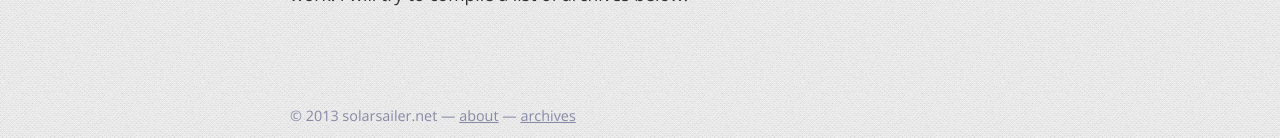
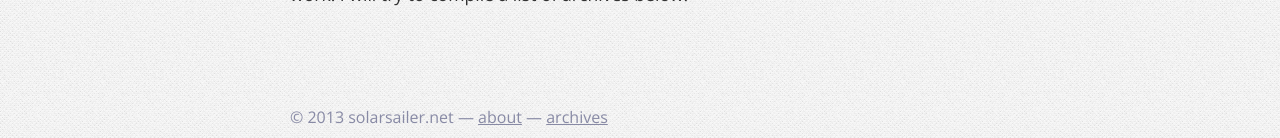
Before and after one commit to solarsailer/matthieuoger.com, a Jekyll site: the page built from _posts/1988-10-03-about.md, in a window 1280 px wide. Shown: the part 993-1131 px from the top of the page. Built offline with Jekyll 4.4.1, drawn with Linux system fonts in a browser that asks for light colours; Markdown is read by kramdown in place of the engine named in the settings; comment, search, counter and statistics services are not loaded.

Commit message:
Change footer size & make the background white

```diff
--- a/_sources/solarsailer.scss
+++ b/_sources/solarsailer.scss
@@ -56,7 +56,7 @@ body {
   margin: 0;
   padding: 0;
 
-  background: url("/static/images/background.png") #ededed;
+  background: url("/static/images/background.png") white;
 
   color: $text-color;
   font-family: 'Open Sans', sans-serif;
@@ -493,7 +493,7 @@ body {
   margin-top: 100px;
 
   color: $dark-grey;
-  font-size: 0.9em;
+  font-size: 1em;
 
   @media only screen and (min-width: $desk-start) {
     margin-left: auto;
--- a/static/css/solarsailer.css
+++ b/static/css/solarsailer.css
@@ -27,7 +27,7 @@
 body {
   margin: 0;
   padding: 0;
-  background: url("/static/images/background.png") #ededed;
+  background: url("/static/images/background.png") white;
   color: #333333;
   font-family: 'Open Sans', sans-serif;
   font-size: 100%; }
@@ -308,7 +308,7 @@ code {
 .page-footer {
   margin-top: 100px;
   color: #888aa5;
-  font-size: 0.9em; }
+  font-size: 1em; }
   @media only screen and (min-width: 700px) {
     .page-footer {
       margin-left: auto;
```
